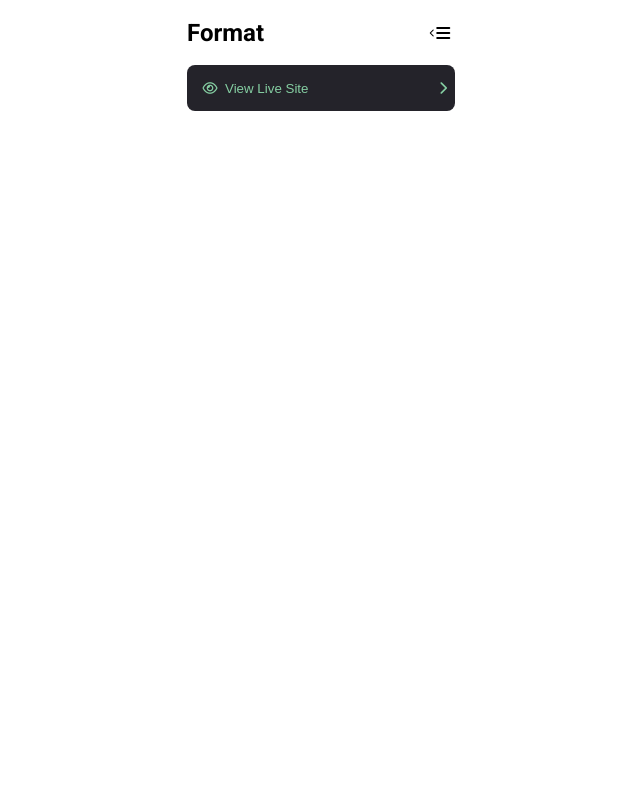
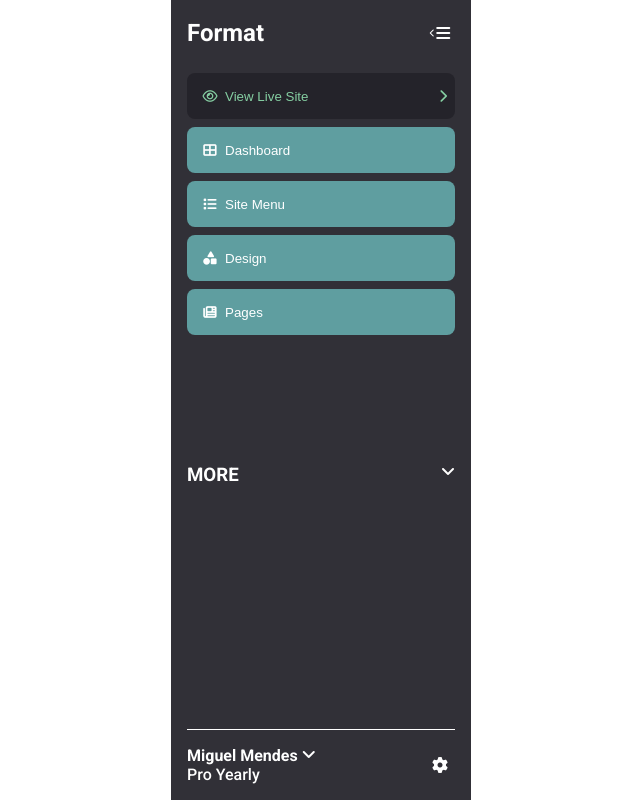
Before and after one commit to ChiaraPassaro/sidebar, a plain HTML site: page index.html in a window 1280 px wide. Shown: the whole page, without its empty margins (319-959 px from the left). Drawn offline with Linux system fonts and the light colour scheme.

Commit message:
feat: sidebar-buttons, sidebar-more and sidebar-user

```diff
--- a/css/style.css
+++ b/css/style.css
@@ -13,20 +13,25 @@ html {
   width: 100%;
   border: none;
   background-color: cadetblue;
+  color: white;
 }
 
 .sidebar {
   display: flex;
   flex-direction: column;
   width: 300px;
+  height: 100vh;
   margin: auto;
+  overflow: auto;
+  background-color: #313037;
+  color: white;
 }
-
 
 .sidebar-header {
   display: flex;
   justify-content: space-between;
   align-items: center;
+  flex-grow: 0;
   padding: 1.1rem 1rem;
 }
 
@@ -45,6 +50,11 @@ html {
 .sidebar-buttons {
   padding: 0 1rem;
   list-style: none;
+  flex-grow: 1;
+}
+
+.sidebar-button-item {
+  margin: 0.5rem 0;
 }
 .sidebar-buttons .btn {
   display: flex;
@@ -52,14 +62,29 @@ html {
   justify-content: space-between;
   padding: 0.5rem;
   border-radius: 0.5rem;
+}
+.sidebar-buttons .btn.active {
   color: #85CEA2;
-}
-
-.sidebar-buttons .btn.active {
   background-color: #24232A;
 }
-
 .sidebar-buttons .btn .btn-text {
   flex-grow: 1;
   text-align: left;
 }
+
+.sidebar-more {
+  display: flex;
+  justify-content: space-between;
+  flex-grow: 2;
+  padding: 1rem;
+}
+
+.sidebar-user {
+  display: flex;
+  justify-content: space-between;
+  align-items: center;
+  flex-grow: 0;
+  margin: 1rem;
+  padding-top: 1rem;
+  border-top: 1px solid white;
+}
--- a/index.html
+++ b/index.html
@@ -28,7 +28,7 @@
       </div>
     </div>
     <ul class="sidebar-buttons">
-      <li>
+      <li class="sidebar-button-item">
         <button class="btn active">
           <span class="square-icon">
             <i class="fa-regular fa-eye"></i>
@@ -37,29 +37,56 @@
           <i class="fa-solid fa-chevron-right"></i>
         </button>
       </li>
-      <!-- <li>
+      <li class="sidebar-button-item">
         <button class="btn">
-          lorem
+          <span class="square-icon">
+            <i class="fa-solid fa-table-cells-large"></i>
+          </span>
+          <span class="btn-text">Dashboard</span>
         </button>
       </li>
-      <li>
+      <li class="sidebar-button-item">
         <button class="btn">
-          lorem
+          <span class="square-icon">
+            <i class="fa-solid fa-list"></i>
+          </span>
+          <span class="btn-text">Site Menu</span>
         </button>
       </li>
-      <li>
+      <li class="sidebar-button-item">
         <button class="btn">
-          lorem
+          <span class="square-icon">
+            <i class="fa-solid fa-shapes"></i>
+          </span>
+          <span class="btn-text">Design</span>
         </button>
       </li>
-      <li>
+      <li class="sidebar-button-item">
         <button class="btn">
-          lorem
+          <span class="square-icon">
+            <i class="fa-solid fa-newspaper"></i>
+          </span>
+          <span class="btn-text">Pages</span>
         </button>
       </li>
     </ul>
-    <div class="sidebar-more">lorem</div>
-    <div class="sidebar-user">lorem</div> -->
+    <div class="sidebar-more">
+      <h3>MORE</h3>
+      <i class="fa-solid fa-angle-down"></i>
+    </div>
+    <div class="sidebar-user">
+      <div class="col">
+        <h4>
+          Miguel Mendes <i class="fa-solid fa-angle-down"></i>
+        </h4>
+        <span>
+          Pro Yearly
+        </span>
+      </div>
+      <div class="col square-icon">
+        <i class="fa-solid fa-gear"></i>
+      </div>
+    </div>
   </div>
 </body>
 
```
